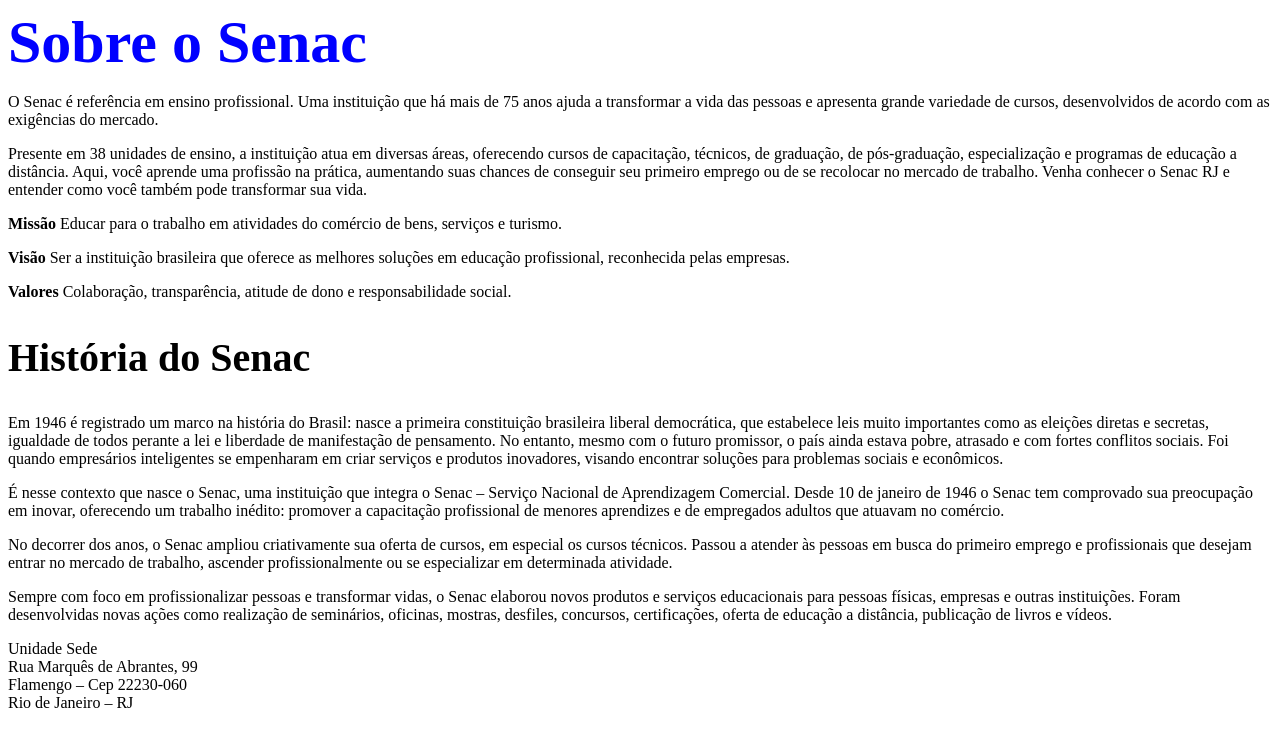
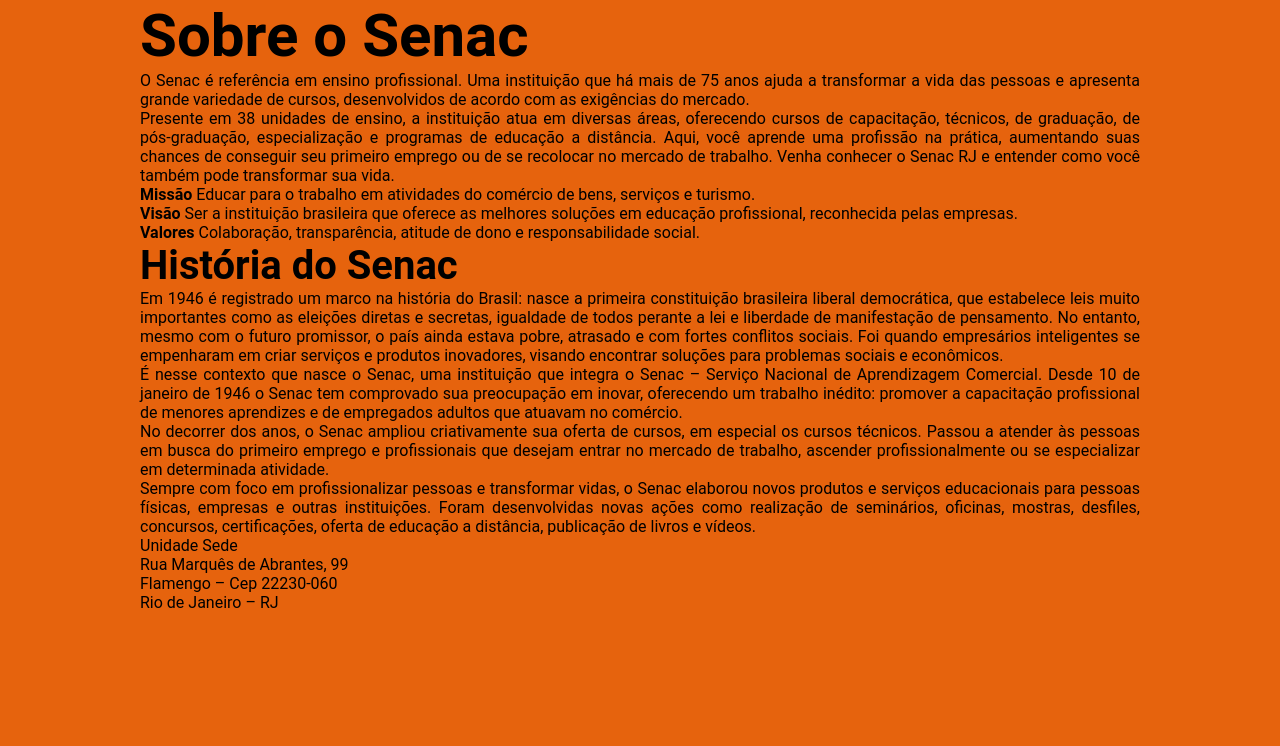
Before and after one commit to Eduardolinsmotta/EstudoSalaDeAula, a plain HTML site: page index.html in a window 1280 px wide. Drawn offline with Linux system fonts and the light colour scheme.

Commit message:
Desing
Commit projeto realizado em sala de aula.

```diff
--- /dev/null
+++ b/Estilo/style.css
@@ -0,0 +1,20 @@
+*{
+    Margin: 0;
+    font-family: Roboto, sans serif;
+}
+
+h1 {
+    font-size: 60px;
+    margin: 0;
+}
+
+body {
+    width: 1000px;
+    text-align: justify;
+    background-color: rgb(230, 99, 13);
+    margin: auto;
+}
+
+h2 {
+font-size: 40px;
+}
--- a/index.html
+++ b/index.html
@@ -2,18 +2,16 @@
 <html lang="pt-br">
 
 <head>
-	<meta charset="utf-8"><!-- TAG meta: serve para formatações especiais. Está com atributo charset -->
-	<link rel="icon" href="img/favicon.ico">
+    <meta charset="utf-8"><!-- TAG meta: serve para formatações especiais. Está com atributo charset -->
+    <link rel="icon" href="img/favicon.ico">
+    <link rel= "stylesheet" href="estilo/style.css"
 
-	<title>Sobre o Senac</title>
-	<style>
 
-		h1 {
-			font-size: 60px;
-			margin: 0;
-			color: rgb(0, 0, 255);
-		}
-	</style>
+
+
+
+
+</style>
 
 </head>
 <!-- Divisão Estrutura e Código  -->
```
